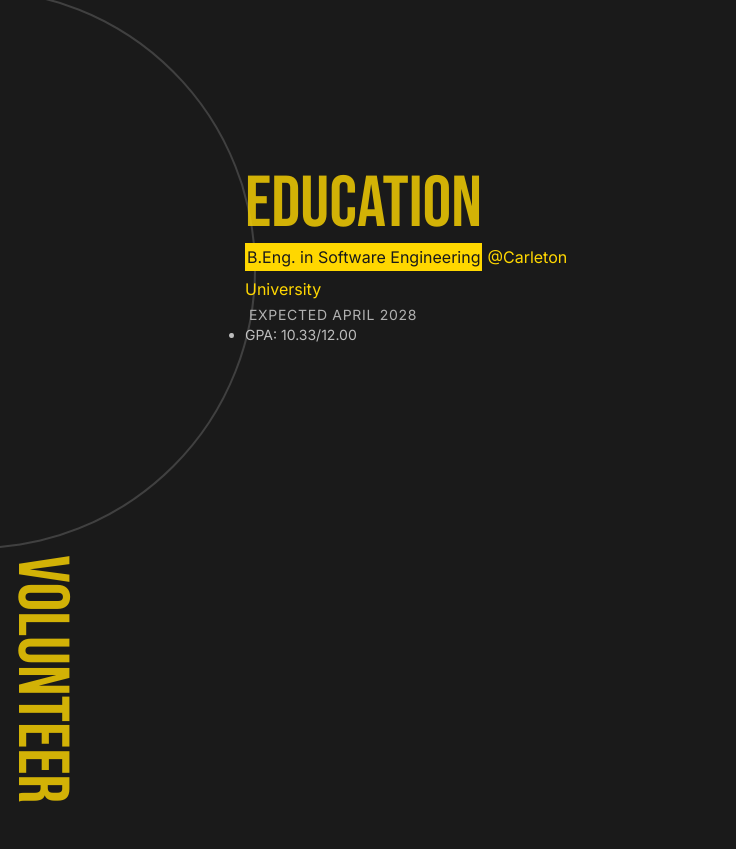
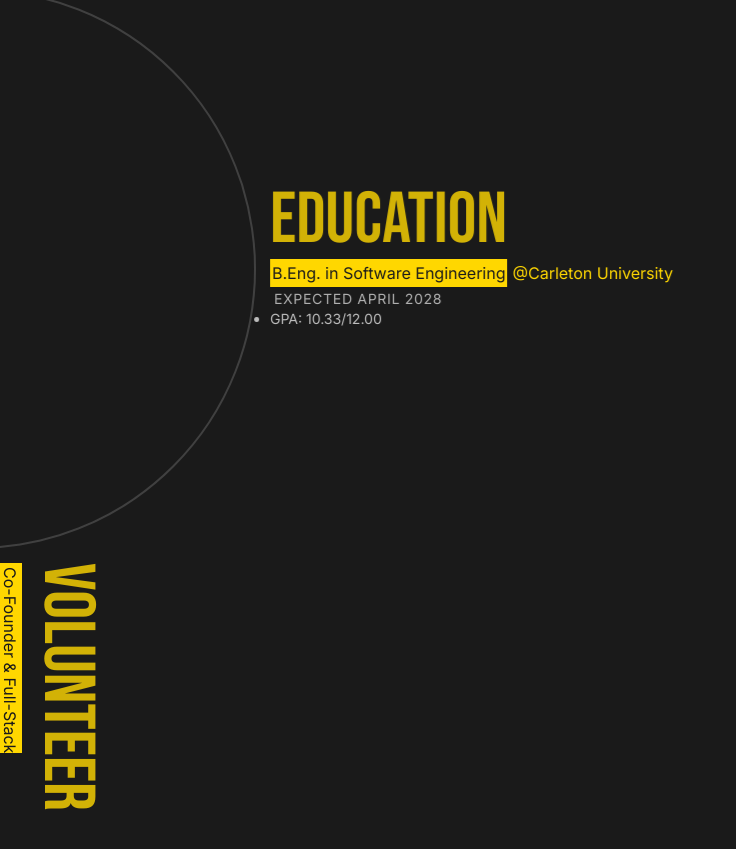
Before and after one commit to omaribrahim6/personal-portfolio, a Next.js app: page / in a window 1280 px wide. Shown: the part 911-1760 px from the top of the page, without its empty margins (0-736 px from the left). Built offline with nearby package versions, Linux system fonts and the light colour scheme.

Commit message:
fix: about.tsx wheel alignment

```diff
--- a/app/components/About.tsx
+++ b/app/components/About.tsx
@@ -171,12 +171,13 @@ export default function About() {
         >
           {/* Education - Top position (vertical text, rotated 180°) */}
           <div
-            className="absolute left-1/2 -translate-x-1/2"
+            className="absolute whitespace-nowrap"
             style={{
               writingMode: 'vertical-rl',
               textOrientation: 'sideways',
-              maxHeight: '365px',
-              top: '-64%',
+              height: 'max-content',
+              bottom: 'calc(100% + 16px)',
+              left: '50%',
               transform: 'translateX(-50%) scale(-1)',
             }}
             tabIndex={0}
@@ -198,7 +199,6 @@ export default function About() {
                 <li
                   key={i}
                   className="text-sm text-light-primary opacity-80"
-                  style={{ listStyleType: 'disc' }}
                 >
                   {item}
                 </li>
@@ -208,10 +208,11 @@ export default function About() {
 
           {/* Volunteer - Right position (horizontal text) */}
           <div
-            className="absolute top-1/2"
+            className="absolute"
             style={{
               maxWidth: '450px',
-              right: '-80%',
+              left: 'calc(100% + 16px)',
+              top: '50%',
               transform: 'translateY(-50%)',
             }}
             tabIndex={0}
@@ -243,12 +244,13 @@ export default function About() {
 
           {/* Experience - Bottom position (vertical text) */}
           <div
-            className="absolute left-1/2"
+            className="absolute whitespace-nowrap"
             style={{
               writingMode: 'vertical-rl',
               textOrientation: 'sideways',
-              maxHeight: '450px',
-              bottom: '-80%',
+              height: 'max-content',
+              top: 'calc(100% + 16px)',
+              left: '50%',
               transform: 'translateX(-50%)',
             }}
             tabIndex={0}
```
